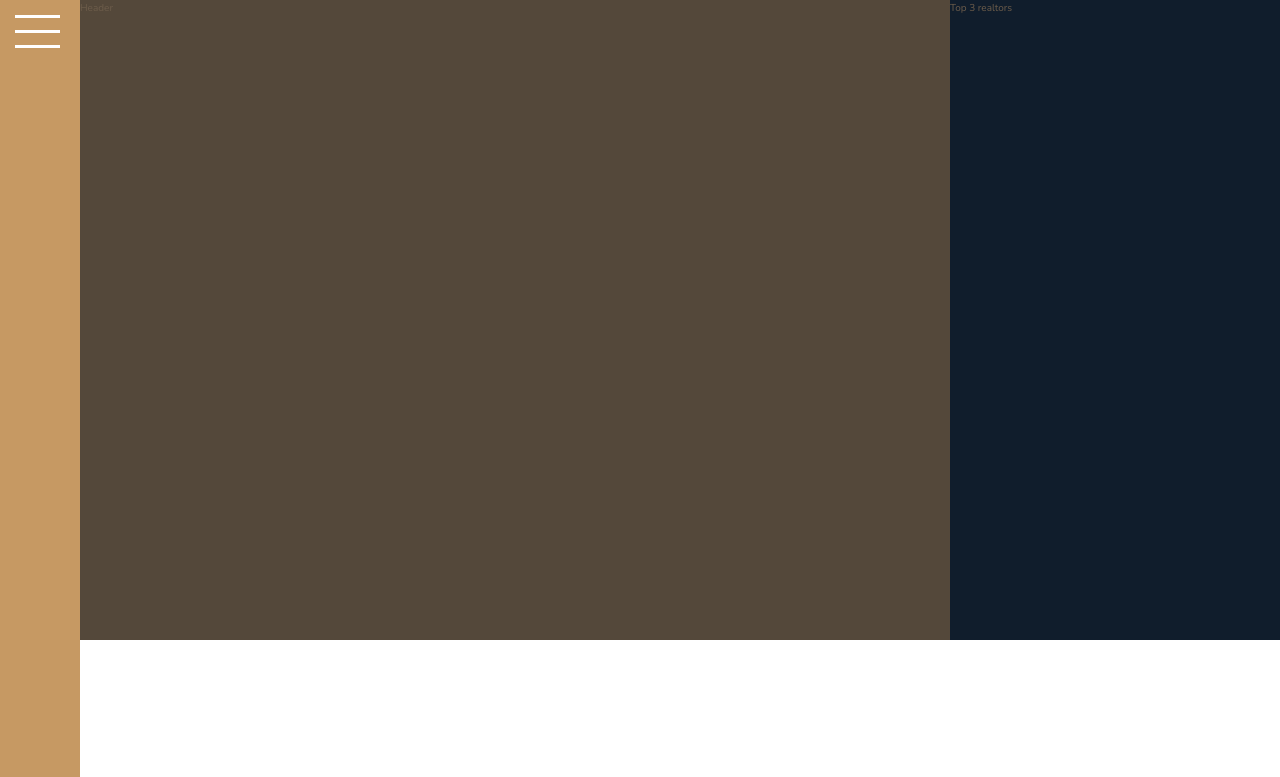
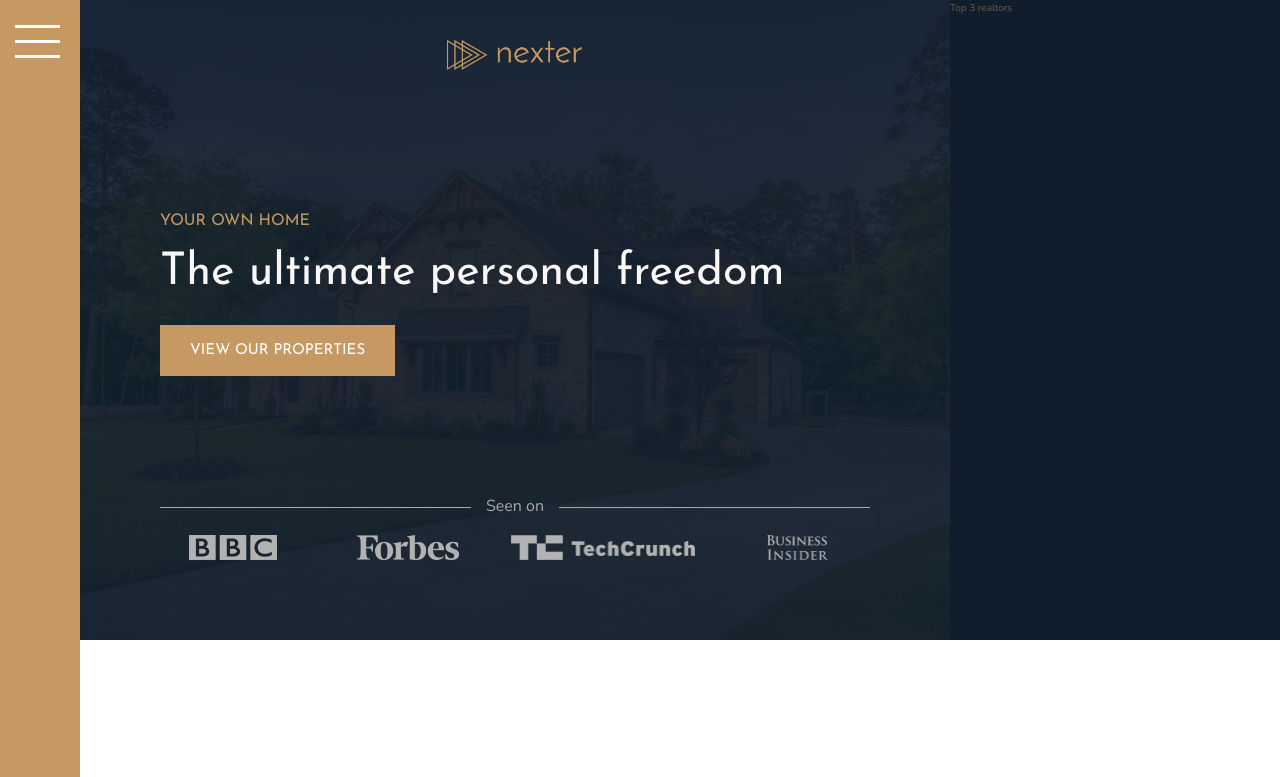
Before and after one commit to DmitryDoroshko/nexter, a website: page index.html in a window 1280 px wide. Shown: the top 777 px of the page. Drawn offline with nearby package versions, Linux system fonts and the light colour scheme.

Commit message:
Header done

```diff
--- a/index.html
+++ b/index.html
@@ -18,8 +18,23 @@
         <div class="sidebar">
             <button class="sidebar-btn">&nbsp;</button>
         </div>
-        <header class="header">Header</header>
+        <!-- SIDEBAR END -->
+        <header class="header">
+            <img src="./img/logo.png" alt="Logo main" class="header__logo" />
+            <h3 class="heading-3">Your own home</h3>
+            <h1 class="heading-1">The ultimate personal freedom</h1>
+            <button class="btn header__btn">View our properties</button>
+            <div class="header__seenon-text">Seen on</div>
+            <div class="header__seenon-logos">
+                <img src="./img/logo-bbc.png" alt="Seen on logo 1" />
+                <img src="./img/logo-forbes.png" alt="Seen on logo 2" />
+                <img src="./img/logo-techcrunch.png" alt="Seen on logo 3" />
+                <img src="./img/logo-bi.png" alt="Seen on logo 4" />
+            </div>
+        </header>
+        <!-- HEADER END -->
         <div class="realtors">Top 3 realtors</div>
+        <!-- REALTORS END -->
         <section class="features">
             <div class="feature">
                 <svg class="feature__icon">
--- a/sass/_header.scss
+++ b/sass/_header.scss
@@ -1,4 +1,58 @@
 .header {
-    background-color: $color-grey-dark-1;
-    grid-column: full-start / col-end 6
+    padding: 4rem 8rem 8rem 8rem;
+    grid-column: full-start / col-end 6;
+
+    overflow: hidden;
+
+    background-image: linear-gradient(
+            rgba($color-secondary, 0.93),
+            rgba($color-secondary, 0.93)
+        ),
+        url(../img/hero.jpeg);
+
+    background-size: cover;
+    background-position: center;
+
+    display: grid;
+    grid-template-rows: 1fr min-content 6rem 1fr;
+    grid-row-gap: 1.5rem;
+
+    &__btn {
+        align-self: start;
+        justify-self: start;
+    }
+
+    &__logo {
+        height: 3rem;
+        justify-self: center;
+    }
+
+    &__seenon-text {
+        display: grid;
+        font-size: 1.6rem;
+        color: $color-grey-light-2;
+        grid-template-columns: 1fr max-content 1fr;
+        align-items: center;
+        column-gap: 1.5rem;
+        &::before,
+        &::after {
+            content: "";
+            height: 1px;
+            display: block;
+            background-color: currentColor;
+        }
+    }
+
+    &__seenon-logos {
+        display: grid;
+        grid-template-columns: repeat(4, 1fr);
+
+        gap: 3rem;
+
+        img {
+            justify-self: center;
+            height: 2.5rem;
+            filter: brightness(70%);
+        }
+    }
 }
--- a/sass/_sidebar.scss
+++ b/sass/_sidebar.scss
@@ -10,7 +10,7 @@
     height: 3px;
     width: 4.5rem;
     background-color: #fff;
-    margin: 3rem 1.5rem;
+    margin: 4rem 1.5rem;
     position: relative;
     cursor: pointer;
     transition: all 0.2s;
--- a/sass/_typography.scss
+++ b/sass/_typography.scss
@@ -5,6 +5,9 @@
 
 .heading-1 {
     @extend %heading;
+    font-size: 4.5rem;
+    color: $color-grey-light-1;
+    line-height: 1;
 }
 
 .heading-2 {
```
Also changed, not shown: css/style.css.
